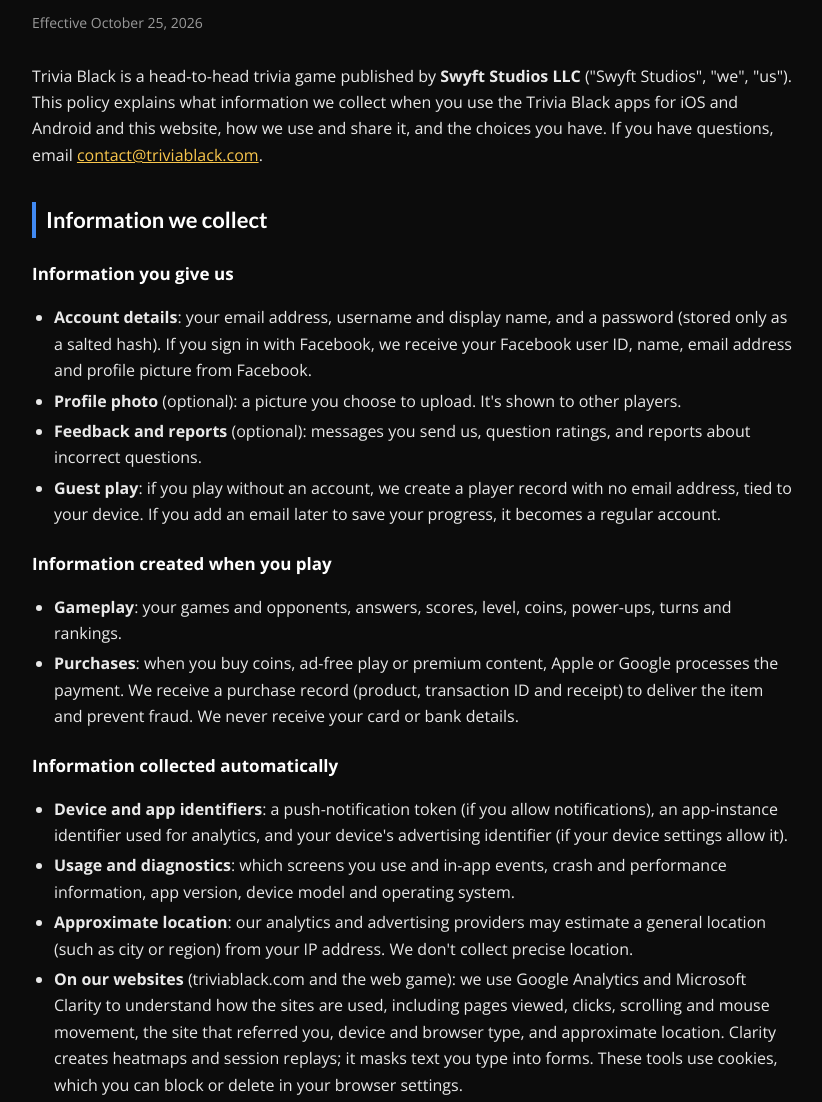
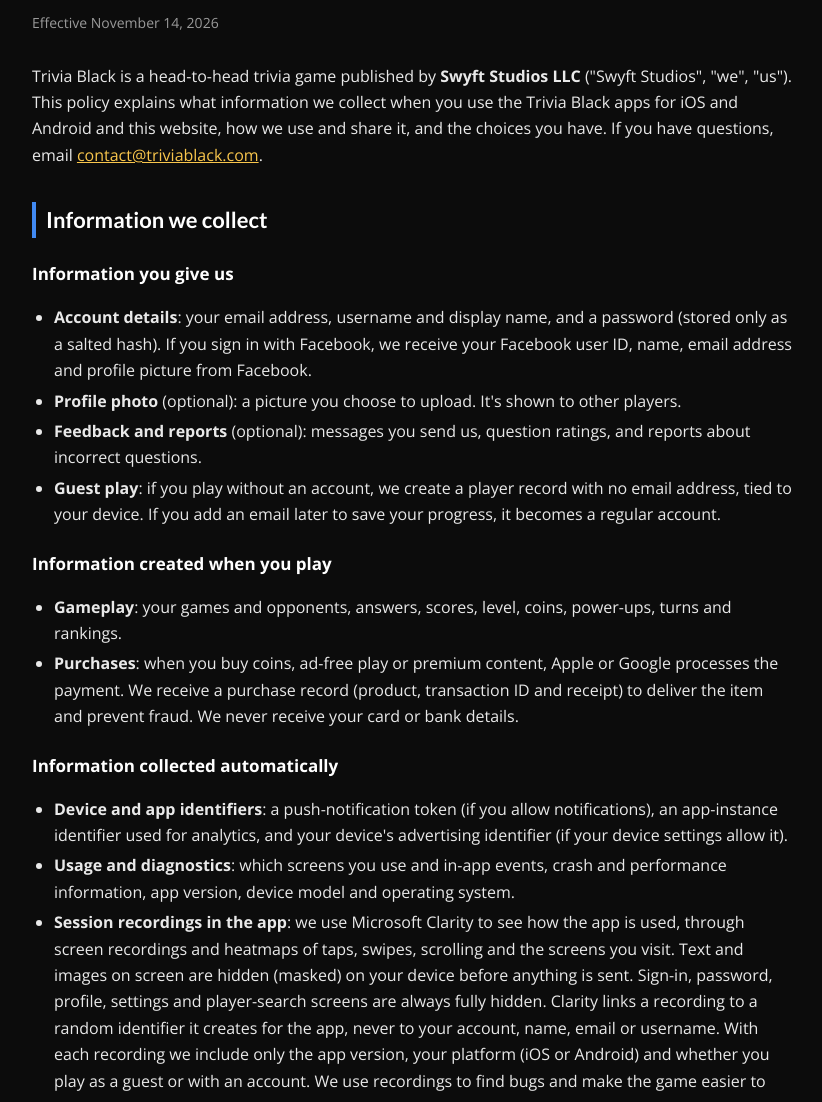
Before and after one commit to hercules08/triviablack-site, a plain HTML site: page privacy_policy.html in a window 1280 px wide. Shown: the part 194-1296 px from the top of the page, without its empty margins (228-1050 px from the left). Drawn offline with nearby package versions, Linux system fonts and the light colour scheme.

Commit message:
Privacy policy: Clarity session recordings in the app

```diff
--- a/privacy_policy.html
+++ b/privacy_policy.html
@@ -16,7 +16,7 @@
   </header>
   <main class="legal">
     <h1>Privacy Policy</h1>
-    <p class="effective">Effective October 25, 2026</p>
+    <p class="effective">Effective November 14, 2026</p>
 
     <p>Trivia Black is a head-to-head trivia game published by <strong>Swyft Studios LLC</strong> ("Swyft Studios", "we", "us"). This policy explains what information we collect when you use the Trivia Black apps for iOS and Android and this website, how we use and share it, and the choices you have. If you have questions, email <a href="mailto:contact@triviablack.com">contact@triviablack.com</a>.</p>
 
@@ -37,6 +37,7 @@
     <ul>
       <li><strong>Device and app identifiers</strong>: a push-notification token (if you allow notifications), an app-instance identifier used for analytics, and your device's advertising identifier (if your device settings allow it).</li>
       <li><strong>Usage and diagnostics</strong>: which screens you use and in-app events, crash and performance information, app version, device model and operating system.</li>
+      <li><strong>Session recordings in the app</strong>: we use Microsoft Clarity to see how the app is used, through screen recordings and heatmaps of taps, swipes, scrolling and the screens you visit. Text and images on screen are hidden (masked) on your device before anything is sent. Sign-in, password, profile, settings and player-search screens are always fully hidden. Clarity links a recording to a random identifier it creates for the app, never to your account, name, email or username. With each recording we include only the app version, your platform (iOS or Android) and whether you play as a guest or with an account. We use recordings to find bugs and make the game easier to use.</li>
       <li><strong>Approximate location</strong>: our analytics and advertising providers may estimate a general location (such as city or region) from your IP address. We don't collect precise location.</li>
       <li><strong>On our websites</strong> (triviablack.com and the web game): we use Google Analytics and Microsoft Clarity to understand how the sites are used, including pages viewed, clicks, scrolling and mouse movement, the site that referred you, device and browser type, and approximate location. Clarity creates heatmaps and session replays; it masks text you type into forms. These tools use cookies, which you can block or delete in your browser settings.</li>
     </ul>
@@ -62,7 +63,7 @@
     <p>We don't sell your personal information. We share it only as follows:</p>
     <ul>
       <li><strong>With other players</strong>: your username, display name, profile photo, level and game results are visible to players you play with and in rankings.</li>
-      <li><strong>With service providers</strong> that process data for us under our instructions: our hosting infrastructure; Google Firebase (analytics, crash reporting and push notifications); Google Analytics and Microsoft Clarity (website analytics); Amazon Web Services, including Amazon SES, and Mailchimp Transactional (to deliver our emails; our email lists and campaigns run on our own servers); and Apple and Google (app distribution and payments).</li>
+      <li><strong>With service providers</strong> that process data for us under our instructions: our hosting infrastructure; Google Firebase (analytics, crash reporting and push notifications); Google Analytics (website analytics); Microsoft Clarity, from Microsoft Corporation (website analytics, and masked session recordings and heatmaps in the app; see the <a href="https://privacy.microsoft.com/privacystatement" target="_blank" rel="noopener">Microsoft Privacy Statement</a>); Amazon Web Services, including Amazon SES, and Mailchimp Transactional (to deliver our emails; our email lists and campaigns run on our own servers); and Apple and Google (app distribution and payments).</li>
       <li><strong>With advertising partners</strong>: we use Google AdMob to show ads. AdMob may collect your device's advertising identifier, approximate location, app interactions and diagnostics to serve, measure and protect ads. See <a href="https://policies.google.com/technologies/partner-sites" target="_blank" rel="noopener">how Google uses information from apps that use its services</a>.</li>
       <li><strong>With Facebook</strong>, only if you choose Facebook Login, to authenticate you. We don't send Facebook your gameplay data, and the app doesn't log app events or your advertising identifier to Facebook.</li>
       <li><strong>For legal reasons</strong>: to comply with law or valid legal process, to protect the rights, safety and property of our players or others, or as part of a merger, acquisition or sale of assets (with notice to you).</li>
```
